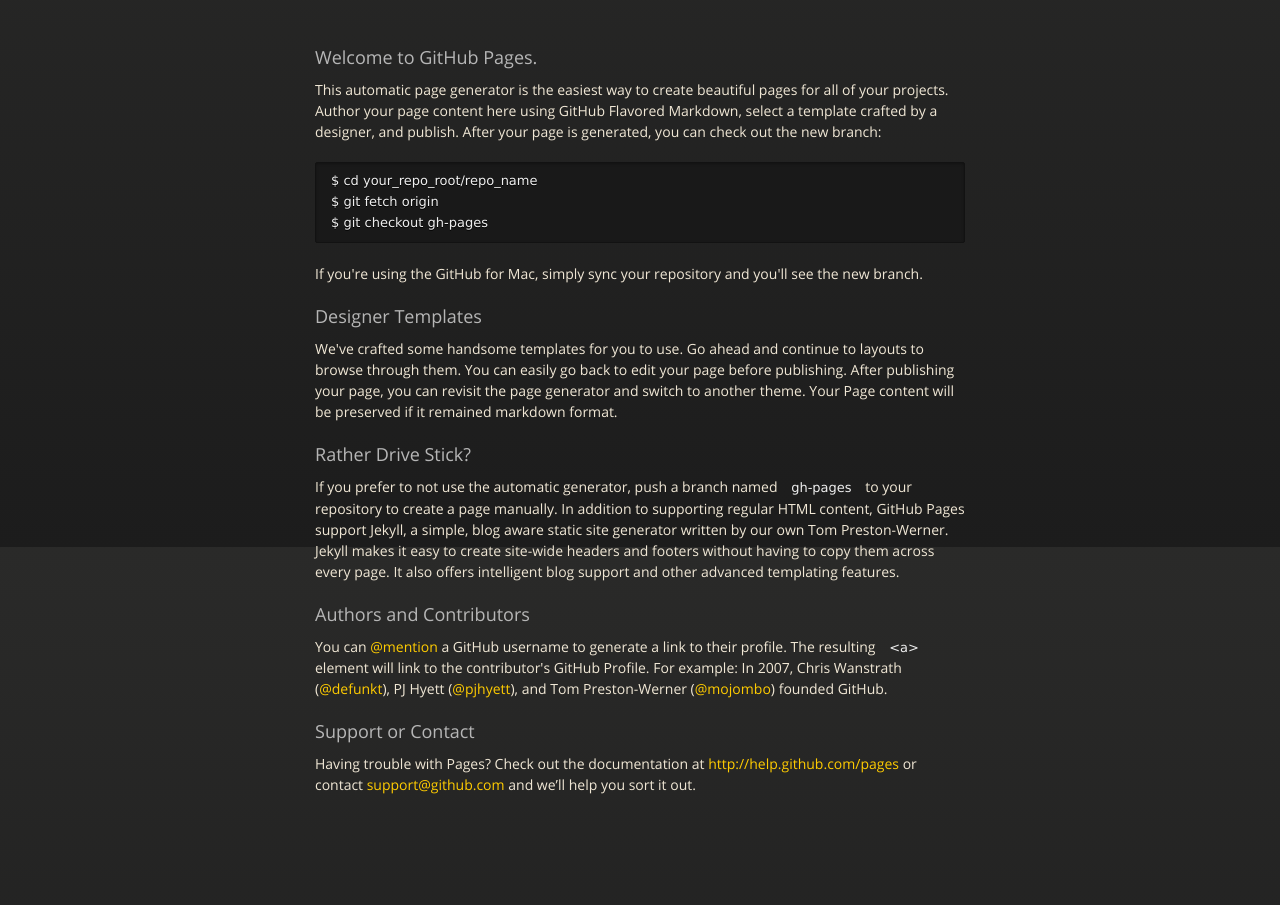
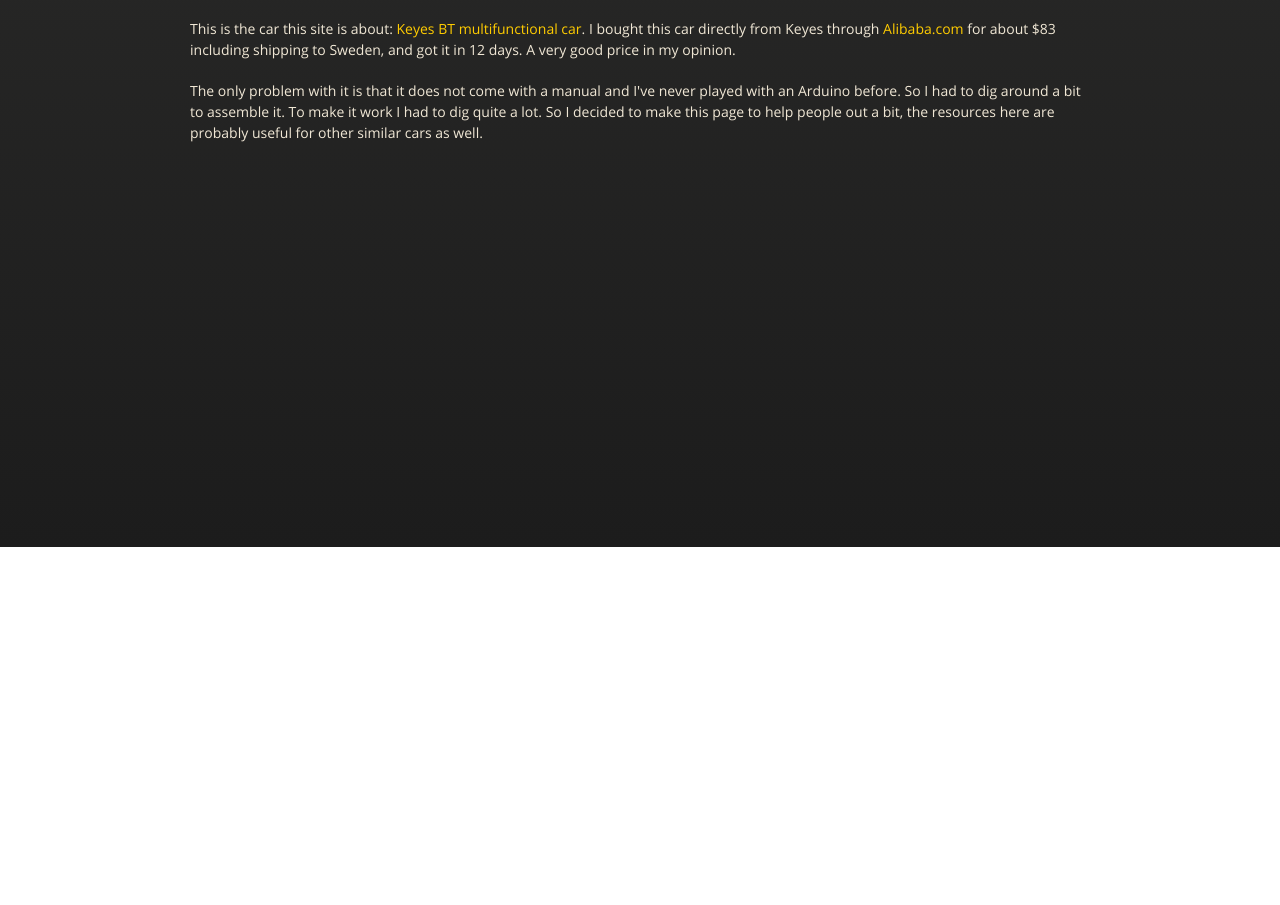
Before and after one commit to toneby/Keyes4WDRobotCar, a plain HTML site: page index.html in a window 1280 px wide. Shown: the part 253-1158 px from the top of the page. After the commit the page ends 800 px from the top, so only its background shows below. Drawn offline with nearby package versions, Linux system fonts and the light colour scheme.

Commit message:
Change width of page, and write some background

```diff
--- a/index.html
+++ b/index.html
@@ -32,46 +32,16 @@
       <section>
         <div id="title">
           <h1>Keyes4wdrobotcar</h1>
-          <p>Information, instructions and code about the Keyes Bluetooth multifunctional car B</p>
+          <p>Information, instructions and code regarding the Keyes Bluetooth multifunctional car B</p>
           <hr>
           <span class="credits left">Project maintained by <a href="https://github.com/toneby">toneby</a></span>
           <span class="credits right">Hosted on GitHub Pages &mdash; Theme by <a href="https://twitter.com/michigangraham">mattgraham</a></span>
         </div>
+          <p>This is the car this site is about: <a href="http://en.keyes-robot.com/productshow.aspx?id=507">Keyes BT multifunctional car</a>.
+          I bought this car directly from Keyes through <a href="http://www.alibaba.com">Alibaba.com</a> for about $83 including shipping to Sweden, and got it in 12 days. A very good price in my opinion.</p>
+          <p>The only problem with it is that it does not come with a manual and I've never played with an Arduino before. So I had to dig around a bit to assemble it. To make it work I had to dig quite a lot. So I decided to make this page to help people out a bit, the resources here are probably useful for other similar cars as well.</p>
+          <p></p>
 
-        <h3>
-<a name="welcome-to-github-pages" class="anchor" href="#welcome-to-github-pages"><span class="octicon octicon-link"></span></a>Welcome to GitHub Pages.</h3>
-
-<p>This automatic page generator is the easiest way to create beautiful pages for all of your projects. Author your page content here using GitHub Flavored Markdown, select a template crafted by a designer, and publish. After your page is generated, you can check out the new branch:</p>
-
-<pre><code>$ cd your_repo_root/repo_name
-$ git fetch origin
-$ git checkout gh-pages
-</code></pre>
-
-<p>If you're using the GitHub for Mac, simply sync your repository and you'll see the new branch.</p>
-
-<h3>
-<a name="designer-templates" class="anchor" href="#designer-templates"><span class="octicon octicon-link"></span></a>Designer Templates</h3>
-
-<p>We've crafted some handsome templates for you to use. Go ahead and continue to layouts to browse through them. You can easily go back to edit your page before publishing. After publishing your page, you can revisit the page generator and switch to another theme. Your Page content will be preserved if it remained markdown format.</p>
-
-<h3>
-<a name="rather-drive-stick" class="anchor" href="#rather-drive-stick"><span class="octicon octicon-link"></span></a>Rather Drive Stick?</h3>
-
-<p>If you prefer to not use the automatic generator, push a branch named <code>gh-pages</code> to your repository to create a page manually. In addition to supporting regular HTML content, GitHub Pages support Jekyll, a simple, blog aware static site generator written by our own Tom Preston-Werner. Jekyll makes it easy to create site-wide headers and footers without having to copy them across every page. It also offers intelligent blog support and other advanced templating features.</p>
-
-<h3>
-<a name="authors-and-contributors" class="anchor" href="#authors-and-contributors"><span class="octicon octicon-link"></span></a>Authors and Contributors</h3>
-
-<p>You can <a href="https://github.com/blog/821" class="user-mention">@mention</a> a GitHub username to generate a link to their profile. The resulting <code>&lt;a&gt;</code> element will link to the contributor's GitHub Profile. For example: In 2007, Chris Wanstrath (<a href="https://github.com/defunkt" class="user-mention">@defunkt</a>), PJ Hyett (<a href="https://github.com/pjhyett" class="user-mention">@pjhyett</a>), and Tom Preston-Werner (<a href="https://github.com/mojombo" class="user-mention">@mojombo</a>) founded GitHub.</p>
-
-<h3>
-<a name="support-or-contact" class="anchor" href="#support-or-contact"><span class="octicon octicon-link"></span></a>Support or Contact</h3>
-
-<p>Having trouble with Pages? Check out the documentation at <a href="http://help.github.com/pages">http://help.github.com/pages</a> or contact <a href="mailto:support@github.com">support@github.com</a> and we’ll help you sort it out.</p>
-      </section>
-
-    </div>
     <!--[if !IE]><script>fixScale(document);</script><![endif]-->
               <script type="text/javascript">
             var gaJsHost = (("https:" == document.location.protocol) ? "https://ssl." : "http://www.");
--- a/stylesheets/styles.css
+++ b/stylesheets/styles.css
@@ -605,7 +605,7 @@ strong {
 }
 
 .wrapper {
-  max-width: 650px;
+  max-width: 900px;
   margin: 0 auto;
   position: relative;
   padding: 0 20px;
@@ -709,7 +709,7 @@ dt {
   box-shadow: 0px 1px 3px rgba(0, 0, 0, 0.25);
 }
 #header nav {
-  max-width: 650px;
+  max-width: 900px;
   margin: 0 auto;
   padding: 0 10px;
   background: blue;
@@ -781,7 +781,7 @@ dt {
 }
 
 section {
-  max-width: 650px;
+  max-width: 900px;
   padding: 30px 0px 50px 0px;
   margin: 20px 0;
   margin-top: 70px;
```
